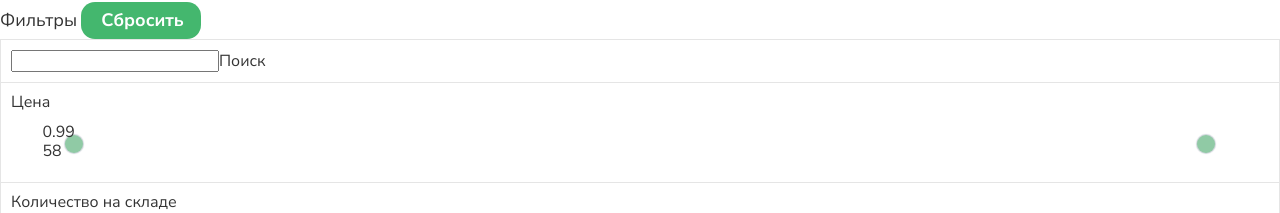
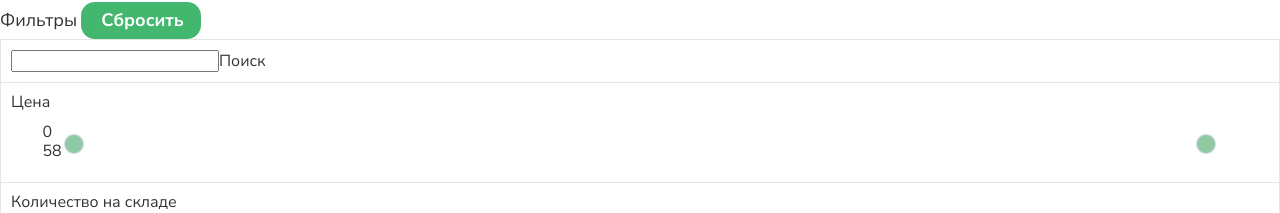
Before and after one commit to mkoroleva5/online-store, a React (Vite) app: page / in a window 1280 px wide. Shown: the part 120-333 px from the top of the page. Built offline with nearby package versions, Linux system fonts and the light colour scheme.

Commit message:
fix: fix price min/max numbers in filter being integers

```diff
--- a/src/components/catalog/filter/Filter.tsx
+++ b/src/components/catalog/filter/Filter.tsx
@@ -8,7 +8,9 @@ import { Product } from '../../../data/product';
 
 const brands = new Set(products.map((item): string => item.brand).sort());
 const productTypes = new Set(products.map((item): string => item.type).sort());
-const prices = products.map((item): number => item.price).sort((a, b) => a - b);
+const prices = products
+  .map((item): number => parseInt(item.price.toString(), 10))
+  .sort((a, b) => a - b);
 const stock = products.map((item): number => item.stock).sort((a, b) => a - b);
 
 interface FilteredProducts {
```
